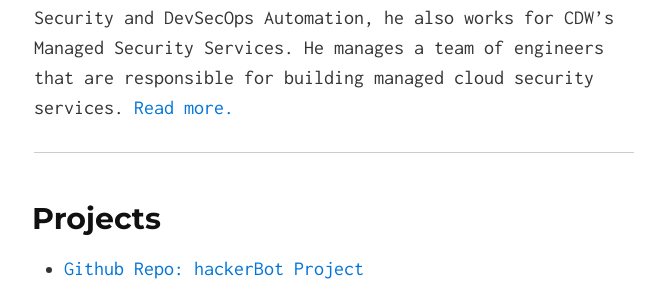
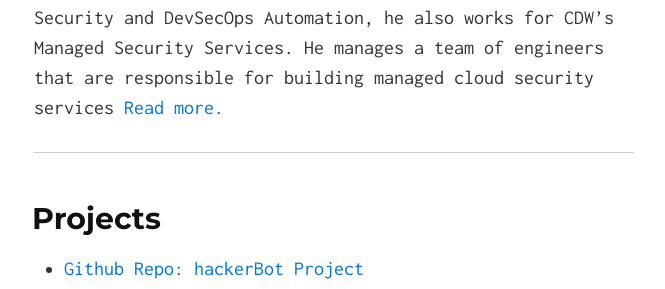
Before and after one commit to Ahmed-AG/cyberdojo-page, a Jekyll site: the page built from index.md, in a window 1280 px wide. Shown: the part 408-697 px from the top of the page, without its empty margins (306-971 px from the left). Built offline with Jekyll 4.4.1, drawn with Linux system fonts in a browser that asks for light colours; some of the changed text lies outside the part shown.

Commit message:
Update page

```diff
--- a/index.md
+++ b/index.md
@@ -8,7 +8,7 @@ Some Cloud Security and some AI.
 
 ## About
 
-Ahmed Abugharbia is a SANS instructor for SEC540: Cloud Security and DevSecOps Automation, he also works for CDW’s Managed Security Services. He manages a team of engineers that are responsible for building managed cloud security services.
+Ahmed Abugharbia is a SANS instructor for SEC540: Cloud Security and DevSecOps Automation, he also works for CDW’s Managed Security Services. He manages a team of engineers that are responsible for building managed cloud security services
 [Read more.](https://www.sans.org/profiles/ahmed-abugharbia/){:target="_blank"}
 
 ---
```
